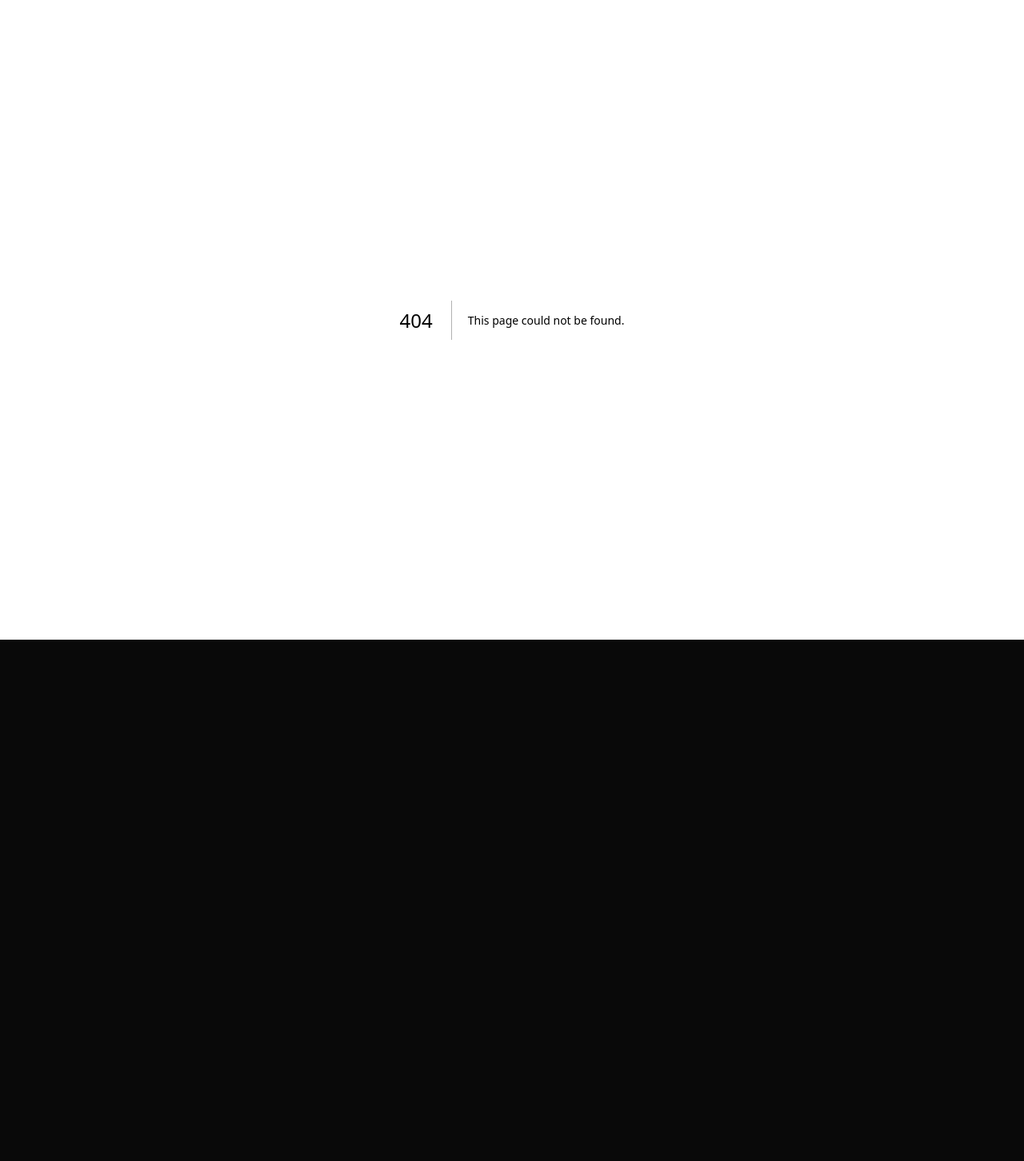
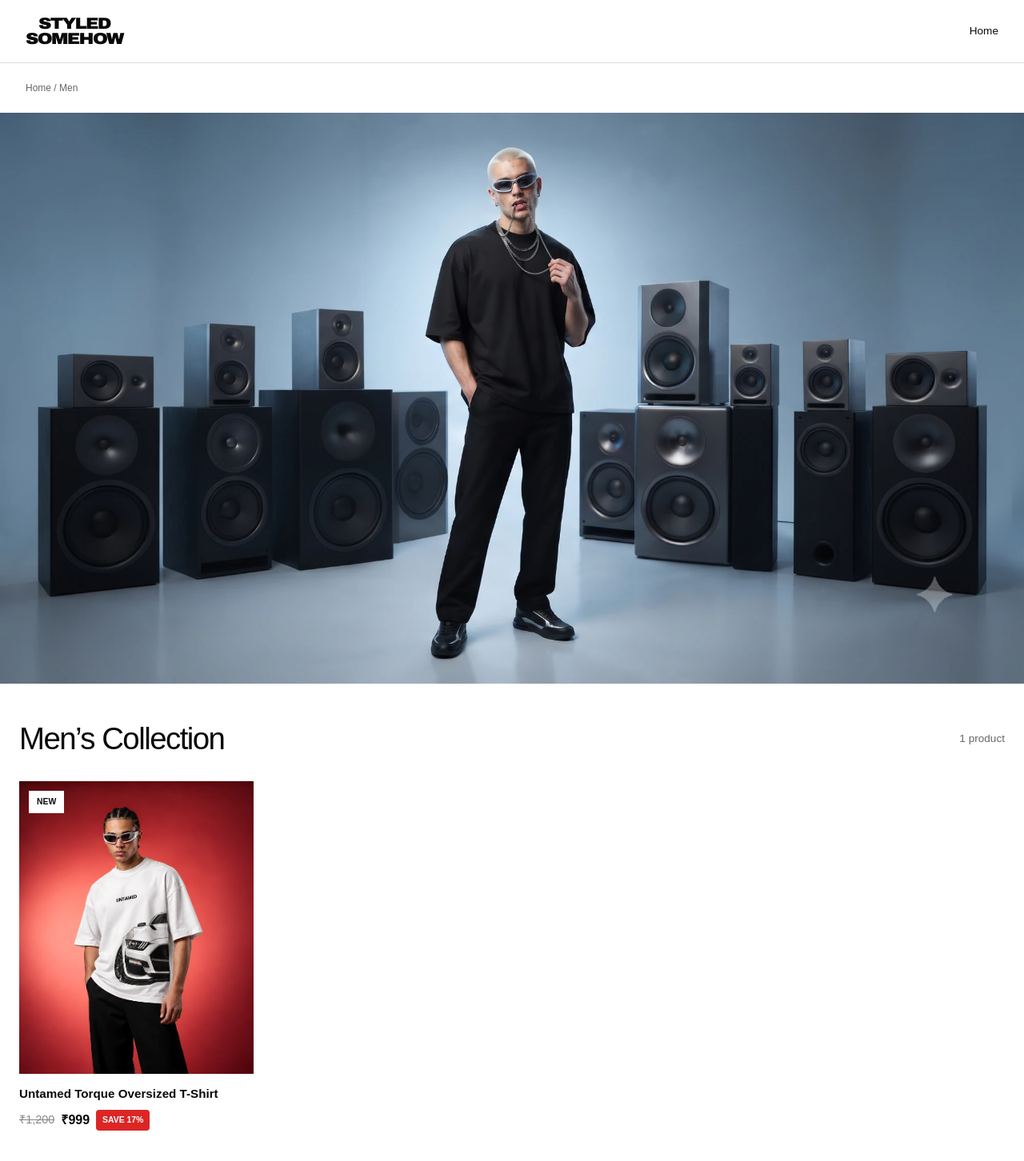
Before and after one commit to Khushi-24/Styled-Somehow, a Next.js app in the folder frontend/: page /collections/men in a window 1280 px wide. Before the commit this address had no page. Shown: the top 1452 px of the page at 80% size. Before the commit the page ends 800 px from the top, so only its background shows below. Built offline with nearby package versions, Linux system fonts and the light colour scheme.

Commit message:
Add men's collection page with campaign banner and Untamed Torque

```diff
--- /dev/null
+++ b/frontend/app/collections/men/page.tsx
@@ -0,0 +1,18 @@
+import type { Metadata } from "next";
+import Image from "next/image";
+import Link from "next/link";
+export const metadata: Metadata = { title: "Men’s Collection | styled_somehow", description: "Explore men’s oversized graphic T-shirts from styled_somehow." };
+export default function MensCollection() {
+ return <main className="collection-page">
+  <nav className="product-nav" aria-label="Main navigation"><Link className="brand-logo" href="/" aria-label="Styled Somehow home"><span>STYLED</span><span>SOMEHOW</span></Link><Link href="/">Home</Link></nav>
+  <p className="product-breadcrumb"><Link href="/">Home</Link> / Men</p>
+  <div className="collection-banner"><Image src="/images/men-collection-banner.webp" alt="Men’s streetwear campaign with a model in a black oversized T-shirt surrounded by speakers" width={2048} height={1143} sizes="100vw" preload /></div>
+  <section className="collection-products" aria-labelledby="mens-collection-title">
+   <header className="collection-heading"><h1 id="mens-collection-title">Men’s Collection</h1><p>1 product</p></header>
+   <div className="collection-grid"><article id="untamed-torque" className="new-in__product"><Link href="/products/untamed-torque-oversized-t-shirt?from=men">
+    <div className="new-in__image"><Image src="/images/untamed-torque-front.webp" alt="Untamed Torque white oversized T-shirt with split-car artwork" fill sizes="(max-width: 620px) 46vw, (max-width: 980px) 31vw, 23vw" /><span className="new-in__badge">NEW</span></div>
+    <h2>Untamed Torque Oversized T-Shirt</h2><p className="product-price"><del>₹1,200</del><span>₹999</span><span className="product-saving">Save 17%</span></p>
+   </Link></article></div>
+  </section>
+ </main>;
+}
--- a/frontend/app/components/untamed-product.tsx
+++ b/frontend/app/components/untamed-product.tsx
@@ -5,7 +5,7 @@ import { useRef, useState } from "react";
 const images = ["/images/untamed-torque-front.webp", "/images/untamed-torque-back.webp", "/images/untamed-torque-detail.webp"];
 const descriptions = ["Untamed Torque oversized white T-shirt, front view", "Untamed Torque oversized white T-shirt, back view", "Close-up of Untamed text and car print"];
 const sizes = ["S", "M", "L", "XL"];
-export default function UntamedProduct() {
+export default function UntamedProduct({ returnUrl = "/#new-in-product-untamed-torque" }: { returnUrl?: string }) {
  const [photo, setPhoto] = useState(0);
  const gallery = useRef<HTMLDivElement>(null);
  function movePhoto(direction: number) {
@@ -25,7 +25,7 @@ export default function UntamedProduct() {
   } catch { setMessage("Could not save your cart. Please try again."); }
  }
  return <main className="product-page">
-  <nav className="product-nav" aria-label="Product navigation"><Link href="/" className="brand-logo" aria-label="Styled Somehow home"><span>STYLED</span><span>SOMEHOW</span></Link><Link href="/#new-in-product-untamed-torque">← Continue shopping</Link></nav>
+  <nav className="product-nav" aria-label="Product navigation"><Link href="/" className="brand-logo" aria-label="Styled Somehow home"><span>STYLED</span><span>SOMEHOW</span></Link><Link href={returnUrl}>← Continue shopping</Link></nav>
   <p className="product-breadcrumb"><Link href="/">Home</Link> / Untamed Torque</p>
   <div className="product-layout">
    <section className="product-gallery" aria-label="Product photos">
--- a/frontend/app/globals.css
+++ b/frontend/app/globals.css
@@ -184,3 +184,14 @@ button { color: inherit; font: inherit; }
 }
 
 @media(max-width: 620px) { .new-in__grid { grid-template-columns: none; grid-auto-flow: column; grid-auto-columns: 70%; overflow-x: auto; gap: 16px; scroll-snap-type: x mandatory; } .new-in__product { scroll-snap-align: start; min-width: 0; } }
+
+.collection-page { min-height: 100vh; background: white; }
+.collection-banner img { display: block; width: 100%; height: auto; }
+.collection-products { padding: 40px 24px 80px; }
+.collection-heading { display: flex; justify-content: space-between; align-items: center; gap: 16px; margin-bottom: 24px; }
+.collection-heading h1 { margin: 0; font-size: clamp(1.8rem,3vw,2.6rem); letter-spacing: -.04em; }
+.collection-heading p { color: #666; font-size: .85rem; }
+.collection-grid { display: grid; grid-template-columns: repeat(4,minmax(0,1fr)); gap: 20px; }
+.collection-grid h2 { margin: 14px 0 8px; font-size: .95rem; font-weight: 600; }
+@media(max-width: 980px) { .collection-grid { grid-template-columns: repeat(3,minmax(0,1fr)); } }
+@media(max-width: 620px) { .collection-products { padding: 28px 12px 56px; } .collection-grid { grid-template-columns: repeat(2,minmax(0,1fr)); gap: 12px; } .collection-grid h2 { font-size: .85rem; } .collection-grid .product-price { font-size: .85rem; gap: 6px; } }
--- a/frontend/app/products/untamed-torque-oversized-t-shirt/page.tsx
+++ b/frontend/app/products/untamed-torque-oversized-t-shirt/page.tsx
@@ -1,4 +1,7 @@
 import type { Metadata } from "next";
 import UntamedProduct from "../../components/untamed-product";
 export const metadata: Metadata = { title: "Untamed Torque Oversized T-Shirt | styled_somehow", description: "White oversized T-shirt with split-car artwork. 240 GSM. ₹999." };
-export default function Page() { return <UntamedProduct />; }
+export default async function Page({ searchParams }: { searchParams: Promise<{ from?: string }> }) {
+ const params = await searchParams;
+ return <UntamedProduct returnUrl={params.from === "men" ? "/collections/men#untamed-torque" : "/#new-in-product-untamed-torque"} />;
+}
```
Also changed, not shown: frontend/public/images/men-collection-banner.webp (added).
